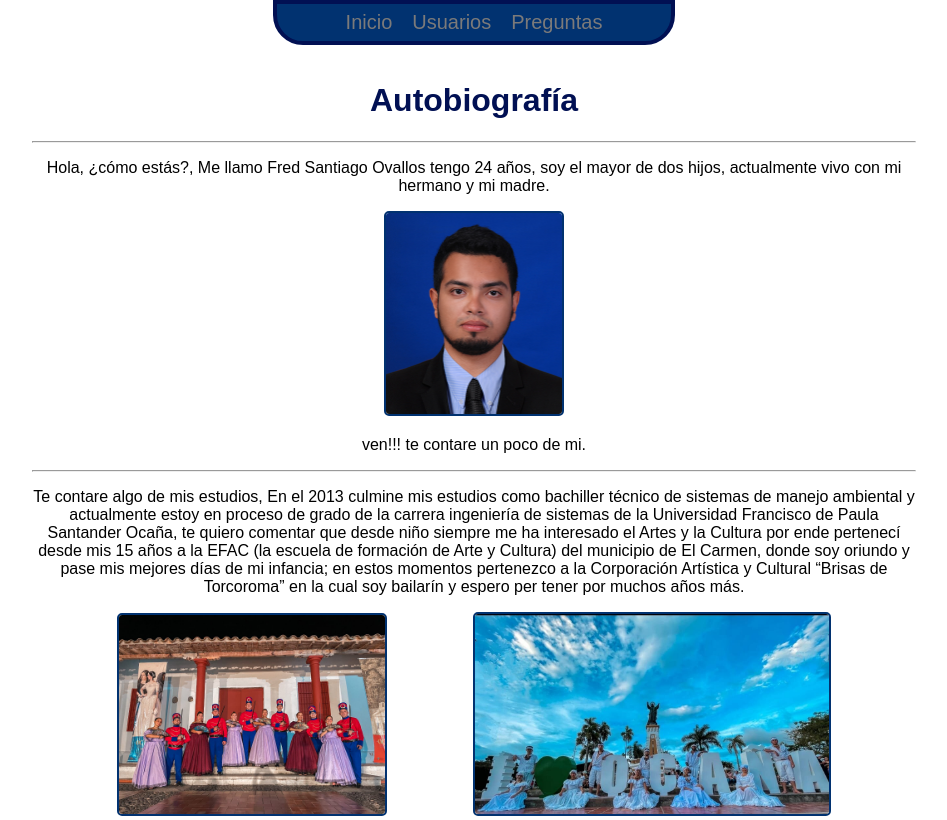
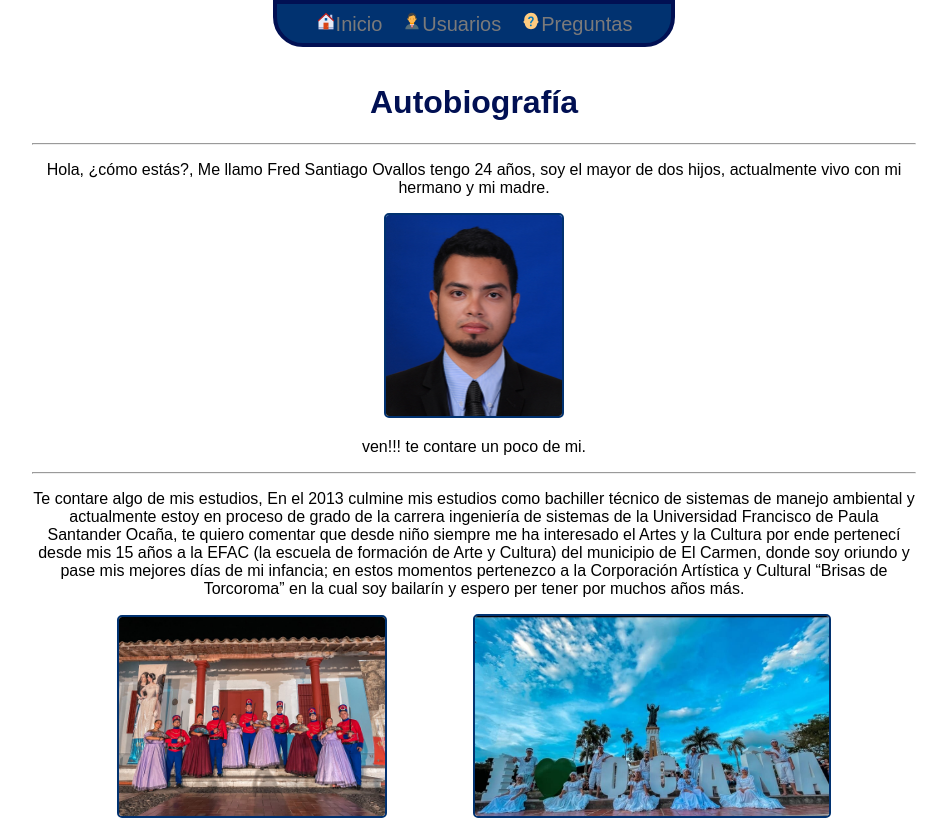
Before and after one commit to Zarmons/Micontrato, a React (Create React App) app: page / in a window 1280 px wide. Shown: the top 820 px of the page, without its empty margins (166-1113 px from the left). Built offline with nearby package versions, Linux system fonts and the light colour scheme.

Commit message:
imcorporacion de iconos al menu

```diff
--- a/src/components/Menu.js
+++ b/src/components/Menu.js
@@ -1,5 +1,6 @@
 import React from "react";
 import { Link } from "react-router-dom";
+import {FcHome, FcBusinessman, FcDecision} from "react-icons/fc";
 
 
 const Menu = () => {
@@ -7,13 +8,14 @@ const Menu = () => {
     <div  className="container-menu center">
       <ul className="App layout-menu center">
         <li>
-          <Link to="/" >Inicio</Link>
+
+          <Link to="/" ><FcHome></FcHome>Inicio</Link>
         </li>
         <li>
-          <Link to="/usuarios">Usuarios</Link>
+          <Link to="/usuarios"><FcBusinessman></FcBusinessman>Usuarios</Link>
         </li>
         <li>
-          <Link to="/preguntas">Preguntas</Link>
+          <Link to="/preguntas"><FcDecision></FcDecision>Preguntas</Link>
         </li>
       </ul>
     </div>
```
